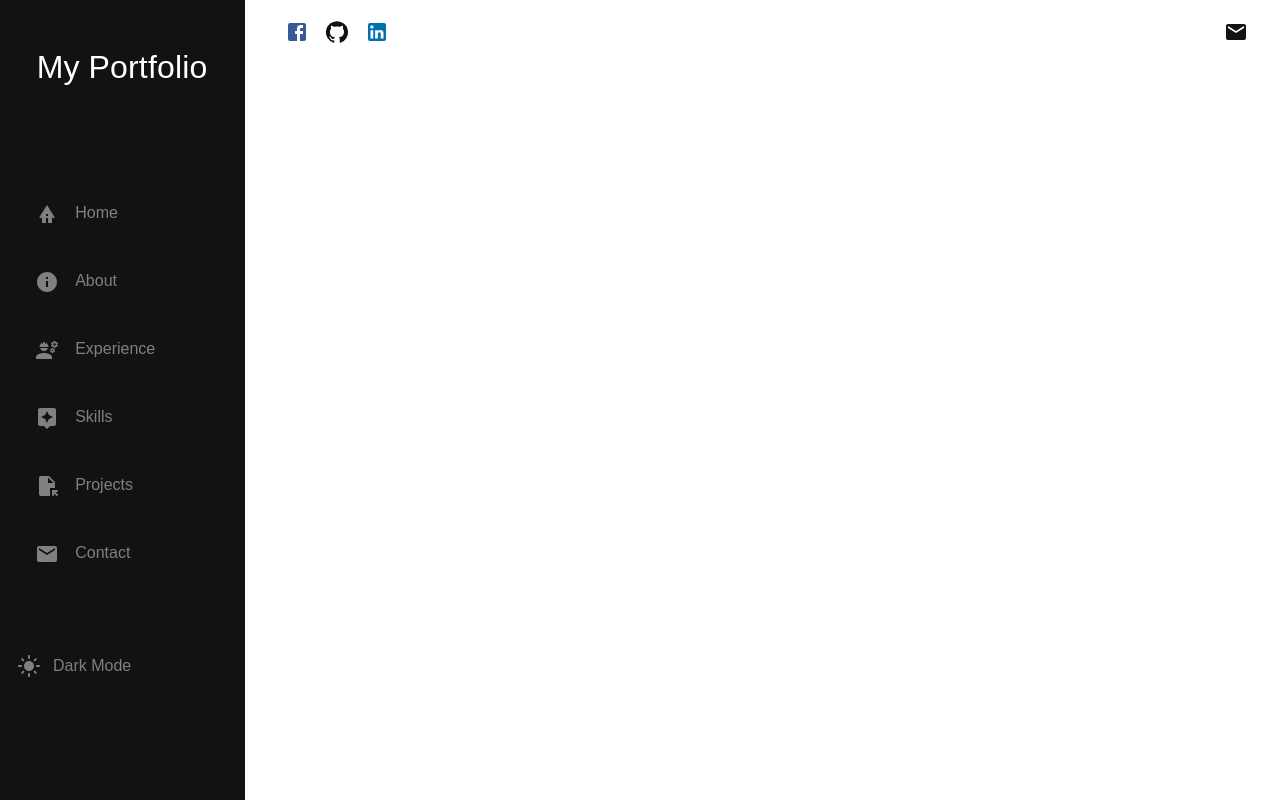
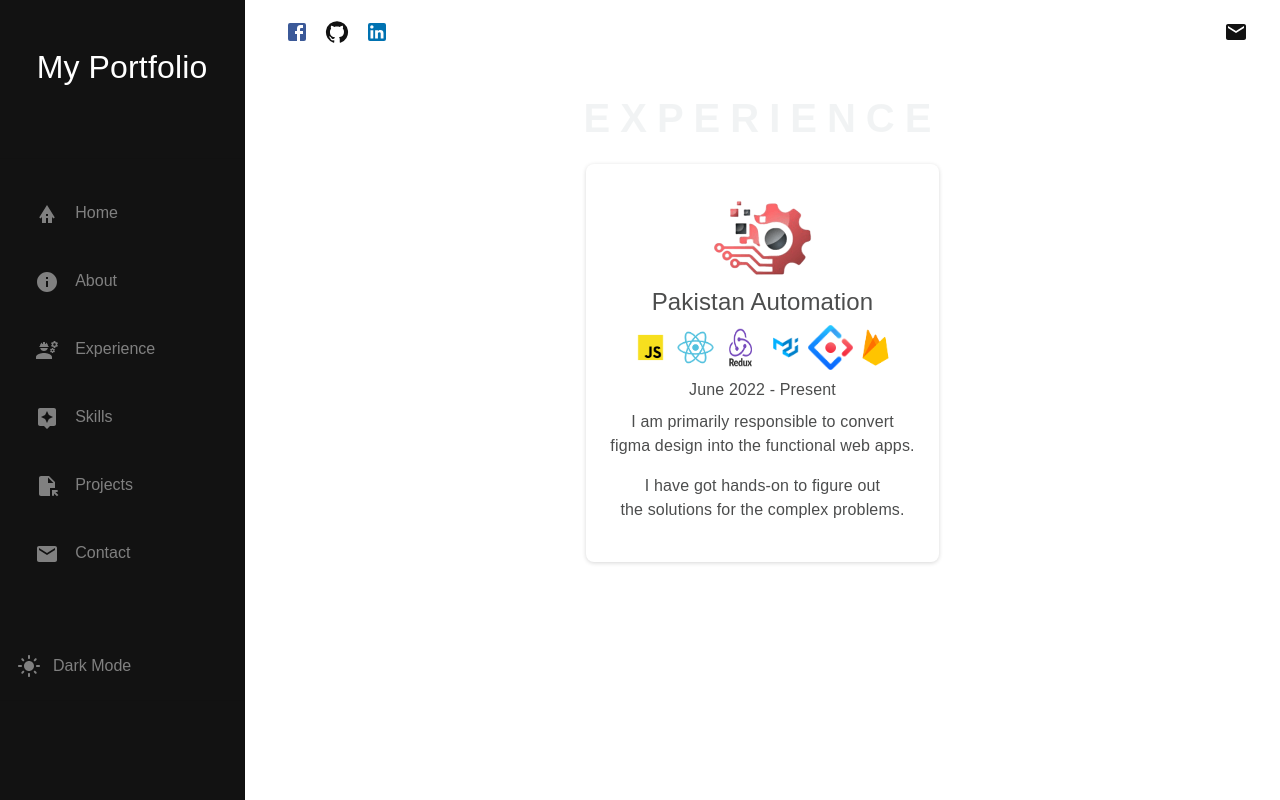
Before and after one commit to Hamzanaeem00/My-Portfolio, a React (Vite) app in the folder my-portfolio/: page /experience in a window 1280 px wide. Built offline with nearby package versions, Linux system fonts and the light colour scheme.

Commit message:
experiance section complete

```diff
--- a/my-portfolio/src/App.css
+++ b/my-portfolio/src/App.css
@@ -90,3 +90,17 @@ body {
 #dark .featured-box > h4 {
   color: #b7b4b4 !important;
 }
+
+#dark .company-exp :hover{
+  background-color: rgb(44, 44, 44);
+  transition: 0.8s  ease-out;
+  border-radius: 8px;
+  cursor: pointer;
+
+}
+#light .company-exp :hover{
+  background-color: #eaeaea;
+  transition: 0.8s ease-in;
+  border-radius: 8px;
+  cursor: pointer;
+}
--- /dev/null
+++ b/my-portfolio/src/Pages/Experience/Experience.css
@@ -0,0 +1,9 @@
+.experiences{
+    font-weight: 1000;
+  font-size: 40px;
+  letter-spacing: 10px;
+  display: flex;
+  opacity: 0.4;
+  justify-content: center;
+  color: #dee3e4;
+}
--- a/my-portfolio/src/Pages/Experience/Exprience.jsx
+++ b/my-portfolio/src/Pages/Experience/Exprience.jsx
@@ -1,9 +1,16 @@
 import React from 'react'
+import WorkExperience from '../../components/WorkExperience/WorkExperience'
+import './Experience.css'
 
 const Exprience = () => {
   return (
     <div>
-
+       <div>
+        <span className="experiences w-100 mb-0">EXPERIENCE</span>
+      </div>
+      <div>
+      <WorkExperience />
+      </div>
     </div>
   )
 }
--- a/my-portfolio/src/components/Introduction/Introduction.css
+++ b/my-portfolio/src/components/Introduction/Introduction.css
@@ -3,7 +3,7 @@
   font-size: 42px;
   letter-spacing: 15px;
   display: flex;
-  opacity: 0.5;
+  opacity: 0.4;
   justify-content: center;
   color: #dee3e4;
 }
--- /dev/null
+++ b/my-portfolio/src/components/WorkExperience/WorkExperience.css
@@ -0,0 +1,33 @@
+.tech-logo{
+    width: 45px;
+    height: 45px;
+}
+
+.work-exp{
+ border-radius: 8px;
+ box-shadow: rgba(0, 0, 0, 0.16) 0px 1px 4px;
+}
+
+.logo{
+    width: 100px;
+    height: 100px;
+}
+@keyframes drop {
+    0% {
+      transform: translateY(-100%);
+      opacity: 0;
+    }
+    100% {
+      transform: translateY(0);
+      opacity: 1;
+    }
+  }
+
+  .picture {
+    animation: drop 1.5s ease-in-out;
+  }
+  .tooltip {
+    position: relative;
+    display: inline-block;
+    border-bottom: 1px dotted black;
+  }
--- /dev/null
+++ b/my-portfolio/src/components/WorkExperience/WorkExperience.jsx
@@ -0,0 +1,47 @@
+import React from "react";
+import "./WorkExperience.css";
+import js from '../../assets/javascript.png'
+import react from '../../assets/React.png'
+import redux from '../../assets/Redux.png'
+import mui from '../../assets/Mui.png'
+import antd from '../../assets/AntD.png'
+import firebase from '../../assets/Firebase.png'
+import pakauto from '../../assets/Pak auto.png'
+
+
+const WorkExperience = () => {
+  return (
+    <div className=" d-flex justify-content-center text-center my-3 company-exp ">
+        <div className=" text-center work-exp p-4 ">
+      <div className="picture">
+        <img src={pakauto} className="image-fluid logo" alt="" />
+      </div>
+      <h4 >Pakistan Automation</h4>
+      <div className="d-flex justify-content-center">
+        <img className="image-fluid tech-logo" src={js} alt="" />
+        <img className="image-fluid tech-logo" src={react} alt="" />
+        <img className="image-fluid tech-logo" src={redux} alt="" />
+        <img className="image-fluid tech-logo" src={mui} alt="" />
+        <img className="image-fluid tech-logo" src={antd} alt="" />
+        <img className="image-fluid tech-logo" src={firebase} alt="" />
+      </div>
+      <div className="my-2"> June 2022 - Present</div>
+      <div>
+        <p>
+          I am primarily responsible to convert <br/>
+          figma design into the functional
+          web apps.
+        </p>
+        <p>
+        I have got hands-on to figure out
+        <br /> the solutions for the
+          complex problems.
+        </p>
+      </div>
+    </div>
+    </div>
+
+  );
+};
+
+export default WorkExperience;
```
